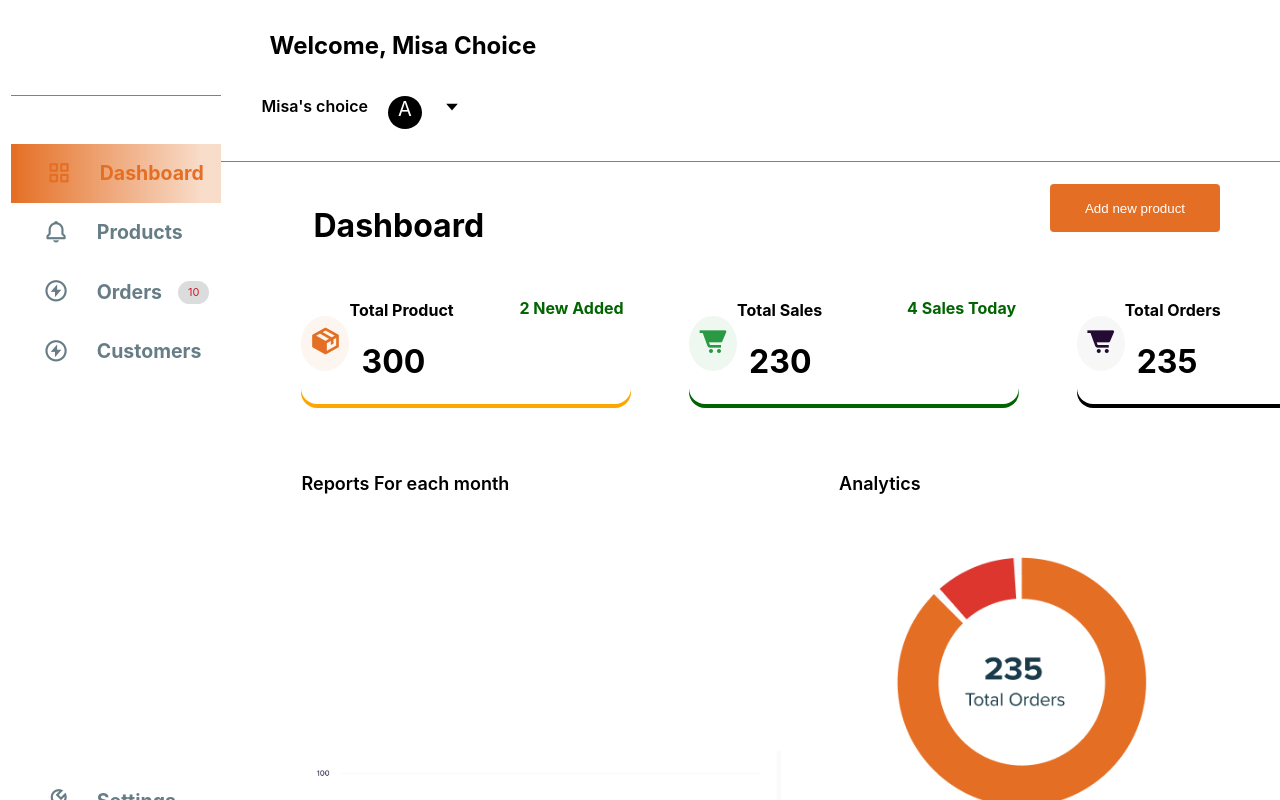
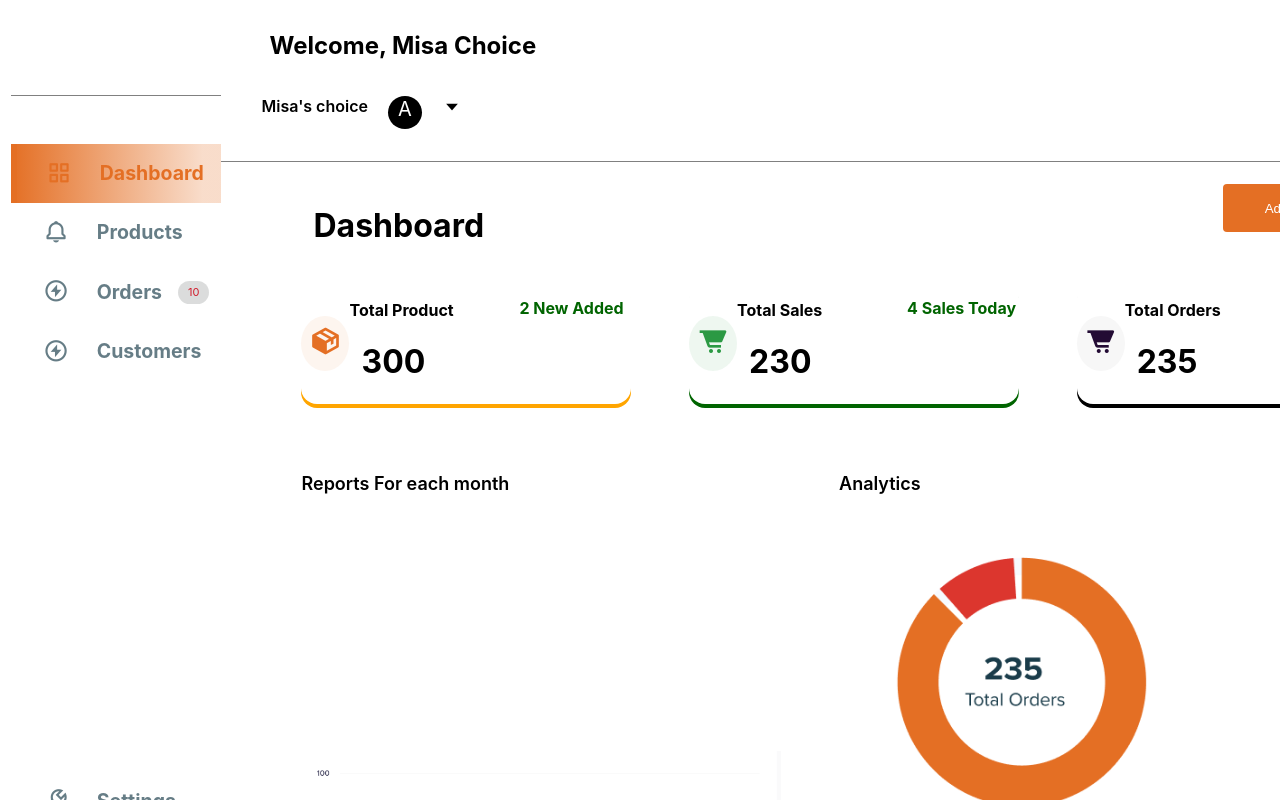
Before and after one commit to abed-obaah/react-dashboard, a React (Create React App) app: page / in a window 1280 px wide. Shown: the top 800 px of the page. Built offline with nearby package versions, Linux system fonts and the light colour scheme.

Commit message:
Update App.css

```diff
--- a/src/App.css
+++ b/src/App.css
@@ -86,9 +86,7 @@ div.dashboardHeader{
 div.dashboardHeader button{
   background: #E46F24;
   color: #fff;
-  width: 170px;
-    margin-right: 14em;
-
+ width: 184px;
  height: 48px;
  justify-content: center;
  align-items: center;
```
